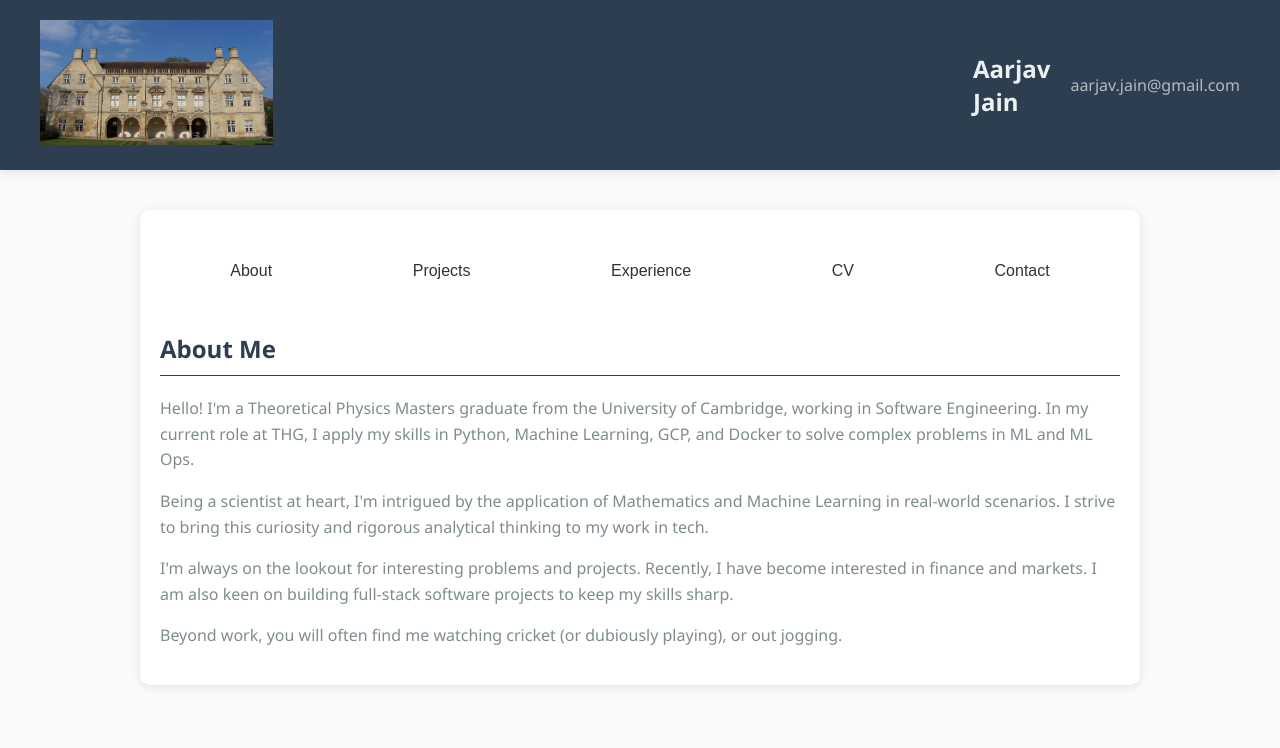
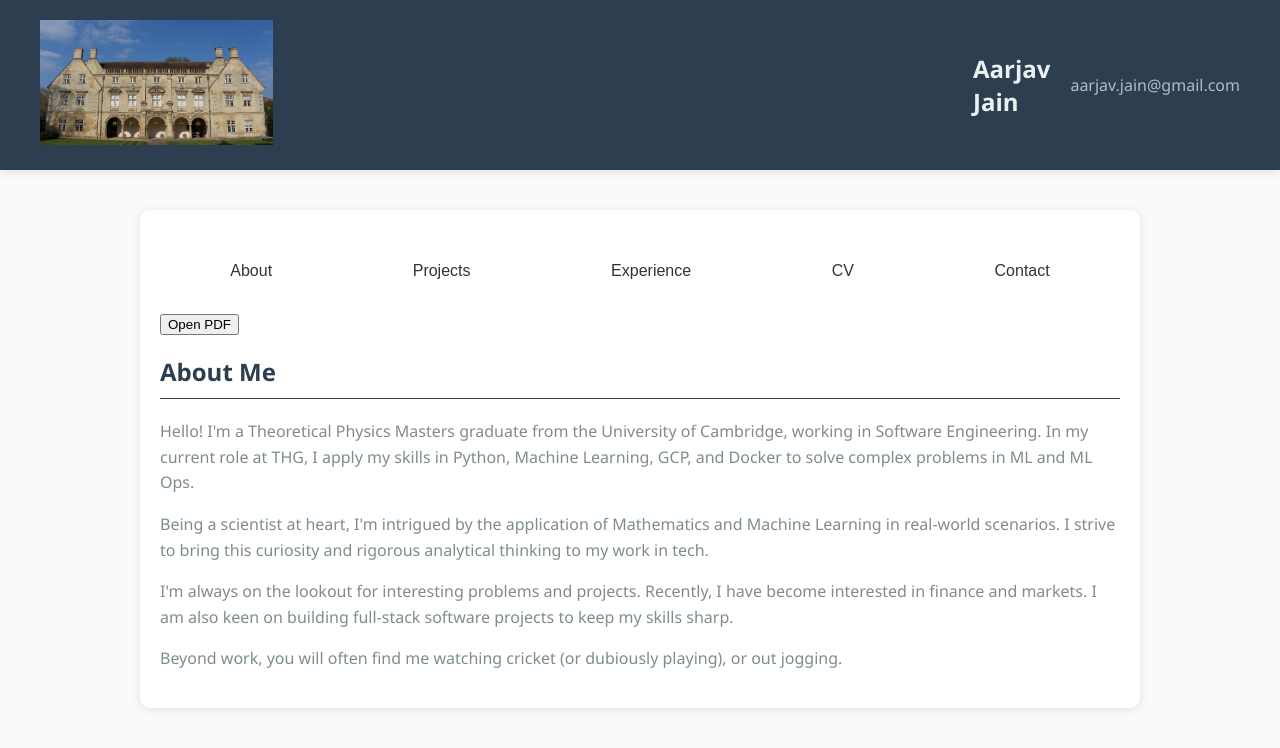
Before and after one commit to aarjav123cam/AarjavWebsite, a React (Create React App) app: page / in a window 1280 px wide. Shown: the top 748 px of the page. Built offline with nearby package versions, Linux system fonts and the light colour scheme.

Commit message:
added sparta

```diff
--- a/src/components/MainContent.js
+++ b/src/components/MainContent.js
@@ -4,6 +4,7 @@ import Projects from './Projects';
 import Experience from './Experience';
 import Contact from './Contact';
 import CV from './CV';
+import sparta from './sparta.pdf';
 
 function MainContent() {
   const [section, setSection] = useState('about');
@@ -35,8 +36,11 @@ function MainContent() {
         <button onClick={() => setSection('contact')}>Contact</button>
 
 
+
       </nav>
-
+      <a href={sparta} target="_blank" rel="noopener noreferrer">
+        <button>Open PDF</button>
+      </a>
       {renderSection()}
     </main>
   );
```
Also changed, not shown: 1 other file (tests, documents, lock files or other folders).
